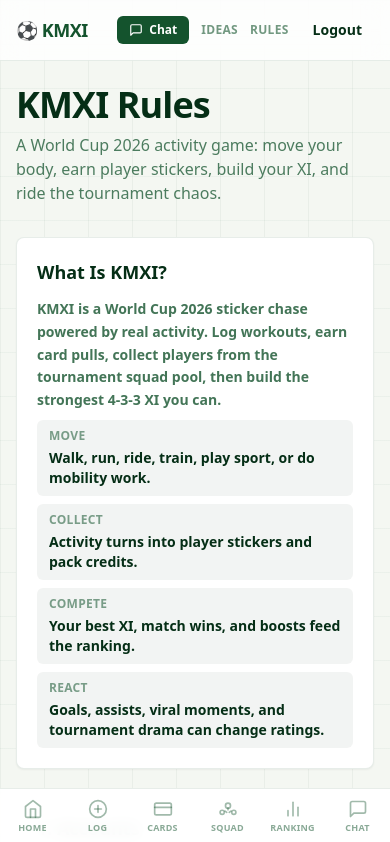
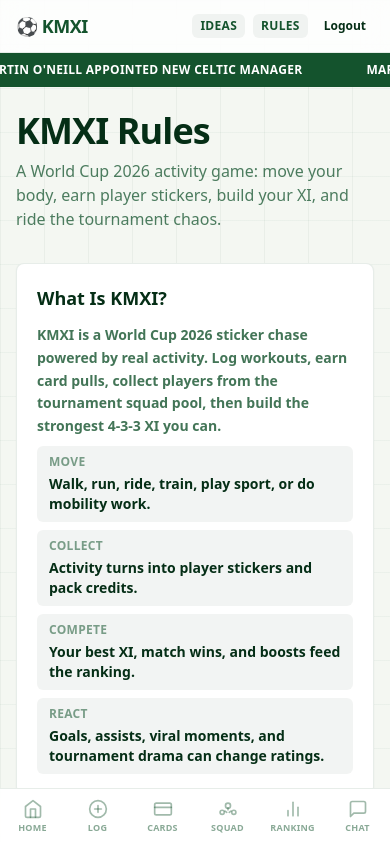
Before and after one commit to clarkemichael1998/world_cup_km, a Next.js app: page /rules in a window 390 px wide. Shown: the top 842 px of the page. Built offline with nearby package versions, Linux system fonts and the light colour scheme.

Commit message:
Add site news banner

```diff
--- a/app/globals.css
+++ b/app/globals.css
@@ -37,6 +37,15 @@
 .nav-blur {
   -webkit-backdrop-filter: blur(12px);
   backdrop-filter: blur(12px);
+}
+
+@keyframes news-ticker {
+  from { transform: translateX(0); }
+  to   { transform: translateX(-50%); }
+}
+
+.news-ticker {
+  animation: news-ticker 24s linear infinite;
 }
 
 .card-sheen {
--- a/components/AppNav.tsx
+++ b/components/AppNav.tsx
@@ -29,26 +29,41 @@
       </header>
 
       <header
-        className="nav-blur sticky top-0 z-40 flex items-center justify-between border-b border-green-900/10 bg-white/80 px-4 py-3 md:hidden"
+        className="nav-blur sticky top-0 z-40 flex items-center justify-between gap-3 border-b border-green-900/10 bg-white/80 px-4 py-3 md:hidden"
         style={{ paddingTop: "max(0.75rem, env(safe-area-inset-top, 0px))" }}
       >
-        <Link href="/" className="text-lg font-black tracking-tight text-pitch">⚽ KMXI</Link>
-        <div className="flex items-center gap-3">
-          <Link href="/chat" className="flex items-center gap-1.5 rounded-md bg-pitch px-3 py-1.5 text-xs font-black text-white hover:bg-green-800">
-            <svg viewBox="0 0 24 24" fill="none" stroke="currentColor" strokeWidth={2} strokeLinecap="round" strokeLinejoin="round" className="h-3.5 w-3.5">
-              <path d="M21 15a2 2 0 0 1-2 2H7l-4 4V5a2 2 0 0 1 2-2h14a2 2 0 0 1 2 2z" />
-            </svg>
-            Chat
+        <Link href="/" className="shrink-0 text-lg font-black tracking-tight text-pitch">⚽ KMXI</Link>
+        <div className="flex min-w-0 items-center gap-2">
+          <Link href="/suggestions" className="whitespace-nowrap rounded-md bg-green-950/5 px-2 py-1 text-xs font-black uppercase tracking-wide text-green-900 hover:bg-green-950/10">
+            Ideas
           </Link>
-          <Link href="/suggestions" className="text-xs font-black uppercase tracking-wide text-green-900/60 hover:text-green-950">Ideas</Link>
-          <Link href="/rules" className="text-xs font-black uppercase tracking-wide text-green-900/60 hover:text-green-950">Rules</Link>
-          <NavActions />
+          <Link href="/rules" className="whitespace-nowrap rounded-md bg-green-950/5 px-2 py-1 text-xs font-black uppercase tracking-wide text-green-900 hover:bg-green-950/10">
+            Rules
+          </Link>
+          <NavActions compact />
         </div>
       </header>
 
+      <NewsBanner />
       <AuthGuard />
       <main className="mx-auto max-w-6xl px-4 py-6 md:py-8">{children}</main>
       <MobileNav />
     </div>
   );
 }
+
+function NewsBanner() {
+  const message = "Martin O'Neill appointed new Celtic manager";
+
+  return (
+    <div className="overflow-hidden border-y border-green-900/10 bg-pitch text-white">
+      <div className="news-ticker flex whitespace-nowrap py-2 text-xs font-black uppercase tracking-wide">
+        {Array.from({ length: 6 }).map((_, index) => (
+          <span key={index} className="mx-8">
+            {message}
+          </span>
+        ))}
+      </div>
+    </div>
+  );
+}
--- a/components/NavActions.tsx
+++ b/components/NavActions.tsx
@@ -2,7 +2,7 @@
 
 import { useRouter } from "next/navigation";
 
-export function NavActions() {
+export function NavActions({ compact = false }: { compact?: boolean }) {
   const router = useRouter();
 
   async function logout() {
@@ -14,7 +14,7 @@
   return (
     <button
       onClick={logout}
-      className="rounded-md px-3 py-2 text-sm font-semibold text-green-950 hover:bg-green-100"
+      className={`rounded-md font-semibold text-green-950 hover:bg-green-100 ${compact ? "px-2 py-1 text-xs" : "px-3 py-2 text-sm"}`}
     >
       Logout
     </button>
```
